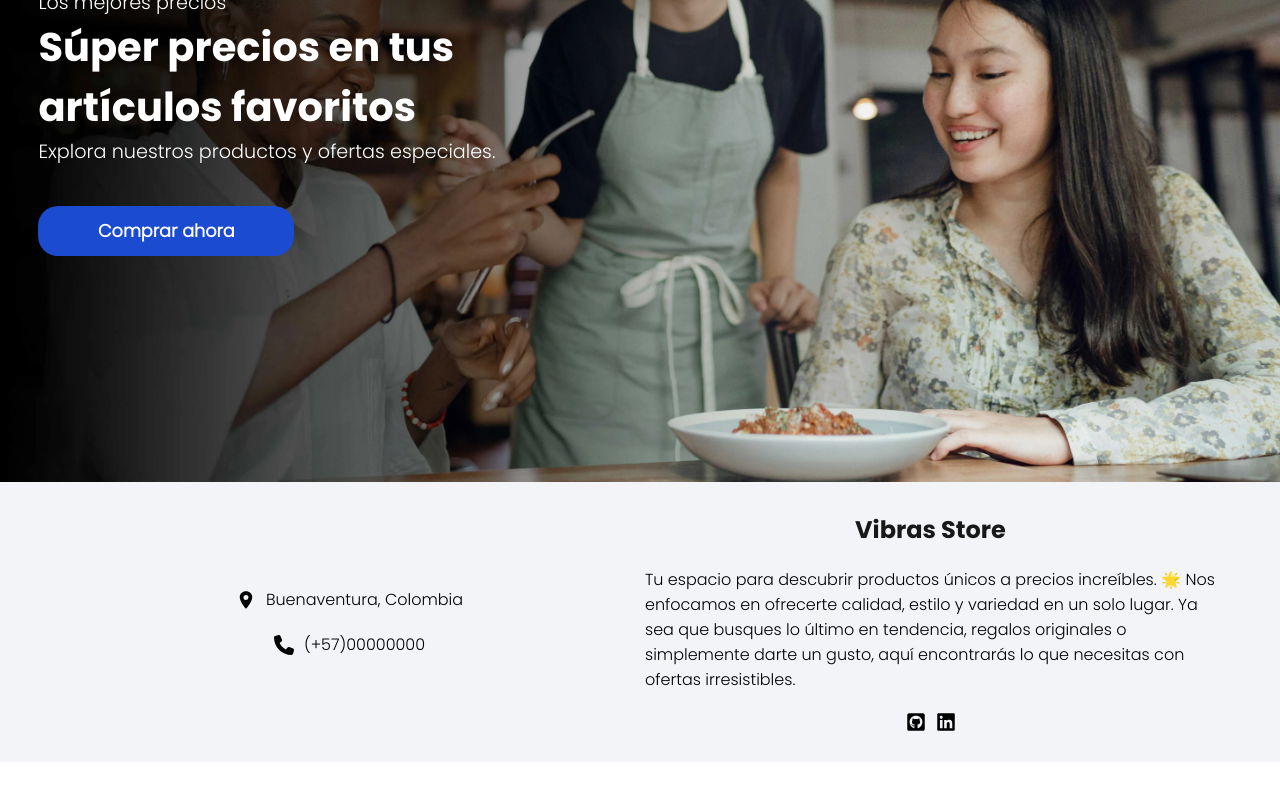
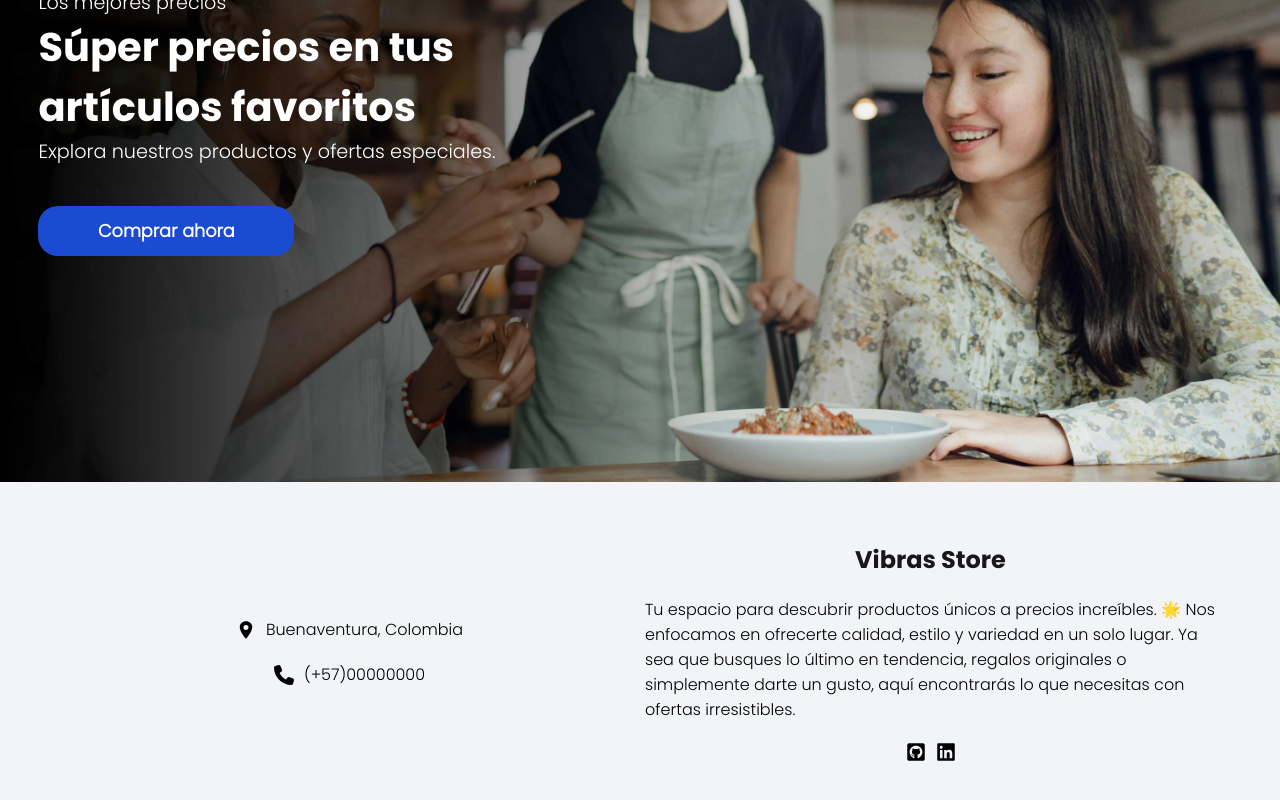
Before and after one commit to YonierGM/vibras-store-frontend, a React (Vite) app: page / in a window 1280 px wide. Shown: the part 318-1118 px from the top of the page. Before the commit the page ends 1080 px from the top, so only its background shows below. Built offline with nearby package versions, Linux system fonts and the light colour scheme.

Commit message:
footer altura

```diff
--- a/src/App.css
+++ b/src/App.css
@@ -10,7 +10,7 @@
 
 .FooterLayout {
   width: 100%;
-  min-height: 30vh;
+  min-height: 300px;
   padding: 20px 0;
   display: flex;
   justify-content: center;
```
